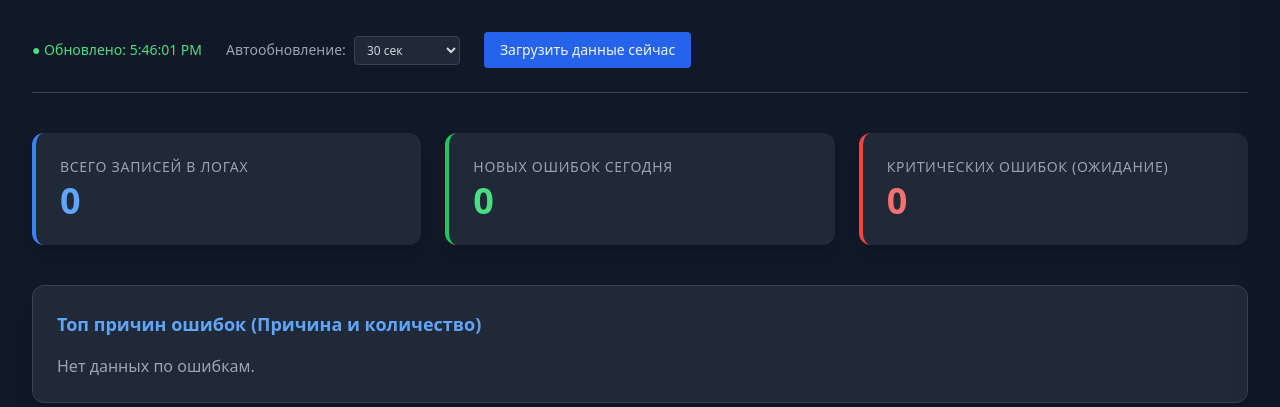
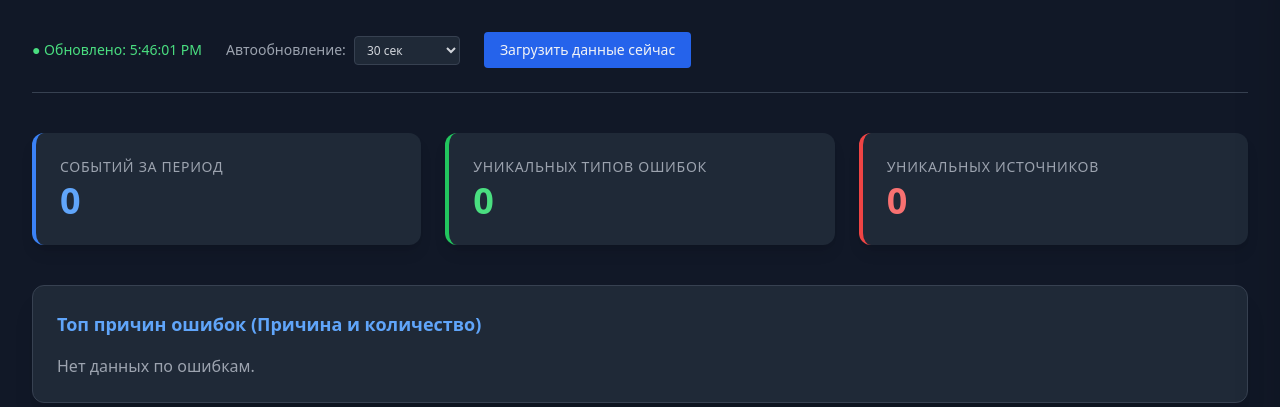
Before and after one commit to modi-dev/XrayPulse, a Flask app: page / in a window 1280 px wide. Shown: the part 71-478 px from the top of the page. Run offline with Flask 3, Linux system fonts and the light colour scheme; data that the repository does not hold is empty; some libraries are stand-ins or nearby versions.

Commit message:
Fix error count

```diff
--- a/static/js/app.js
+++ b/static/js/app.js
@@ -284,37 +284,26 @@ function renderTypeChart(data) {
 function updateKpiCards(data) {
     const rows = Array.isArray(data) ? data : [];
     const totalLogs = rows.length;
-    let criticalErrorCount = 0;
     const sources = new Set();
-
-    const today = new Date();
-    const todayPrefix = `${today.getFullYear()}/${String(today.getMonth() + 1).padStart(2, '0')}/${String(today.getDate()).padStart(2, '0')}`;
-    const newErrorsToday = rows.filter(
-        (item) => item && typeof item.time === 'string' && item.time.startsWith(todayPrefix)
-    ).length;
+    const uniqueTypes = new Set();
 
     const totalElement = document.getElementById('kpi-total-logs');
     const newErrorsElement = document.getElementById('kpi-new-errors');
     const criticalErrorElement = document.getElementById('kpi-critical-errors');
-    const activeSourcesElement = document.getElementById('kpi-active-sources');
 
     if (totalElement) totalElement.innerText = totalLogs;
-    if (newErrorsElement) newErrorsElement.innerText = newErrorsToday;
 
     rows.forEach((item) => {
-        sources.add(item.source);
-        if (item && item.type && (item.type.toUpperCase().includes('FATAL') || item.type.toUpperCase().includes('CRITICAL'))) {
-            criticalErrorCount++;
+        if (!item) return;
+        if (item.source) {
+            sources.add(item.source);
         }
+        const typeKey = `${item.error_type_id || 0}|${item.type || 'UNKNOWN'}`;
+        uniqueTypes.add(typeKey);
     });
 
-    // Установка критических ошибок после цикла:
-    if (criticalErrorElement) criticalErrorElement.innerText = criticalErrorCount;
-
-
-    if (activeSourcesElement) {
-        activeSourcesElement.innerText = sources.size;
-    }
+    if (newErrorsElement) newErrorsElement.innerText = uniqueTypes.size;
+    if (criticalErrorElement) criticalErrorElement.innerText = sources.size;
 }
 
 /**
--- a/templates/index.html
+++ b/templates/index.html
@@ -66,19 +66,19 @@
 
         <!-- START: KPI Dashboard Cards (Сводная статистика) -->
         <div class="grid grid-cols-1 sm:grid-cols-3 gap-6 mb-10">
-            <!-- Карточка 1: Общее количество ошибок -->
+            <!-- Карточка 1: События за выбранный период -->
             <div class="bg-gray-800 p-6 rounded-xl border-l-4 border-blue-500 shadow-lg transition hover:scale-[1.02] duration-300">
-                <h2 class="text-sm text-gray-400 uppercase tracking-wider">Всего записей в логах</h2>
+                <h2 class="text-sm text-gray-400 uppercase tracking-wider">Событий за период</h2>
                 <p id="kpi-total-logs" class="text-4xl font-bold mt-1 text-blue-400">--</p>
             </div>
-            <!-- Карточка 2: Количество новых ошибок за период -->
+            <!-- Карточка 2: Уникальные типы ошибок -->
             <div class="bg-gray-800 p-6 rounded-xl border-l-4 border-green-500 shadow-lg transition hover:scale-[1.02] duration-300">
-                <h2 class="text-sm text-gray-400 uppercase tracking-wider">Новых ошибок сегодня</h2>
+                <h2 class="text-sm text-gray-400 uppercase tracking-wider">Уникальных типов ошибок</h2>
                 <p id="kpi-new-errors" class="text-4xl font-bold mt-1 text-green-400">--</p>
             </div>
-            <!-- Карточка 3: Критические ошибки -->
+            <!-- Карточка 3: Уникальные источники -->
             <div class="bg-gray-800 p-6 rounded-xl border-l-4 border-red-500 shadow-lg transition hover:scale-[1.02] duration-300">
-                <h2 class="text-sm text-gray-400 uppercase tracking-wider">Критических ошибок (ожидание)</h2>
+                <h2 class="text-sm text-gray-400 uppercase tracking-wider">Уникальных источников</h2>
                 <p id="kpi-critical-errors" class="text-4xl font-bold mt-1 text-red-400">--</p>
             </div>
         </div>
```
